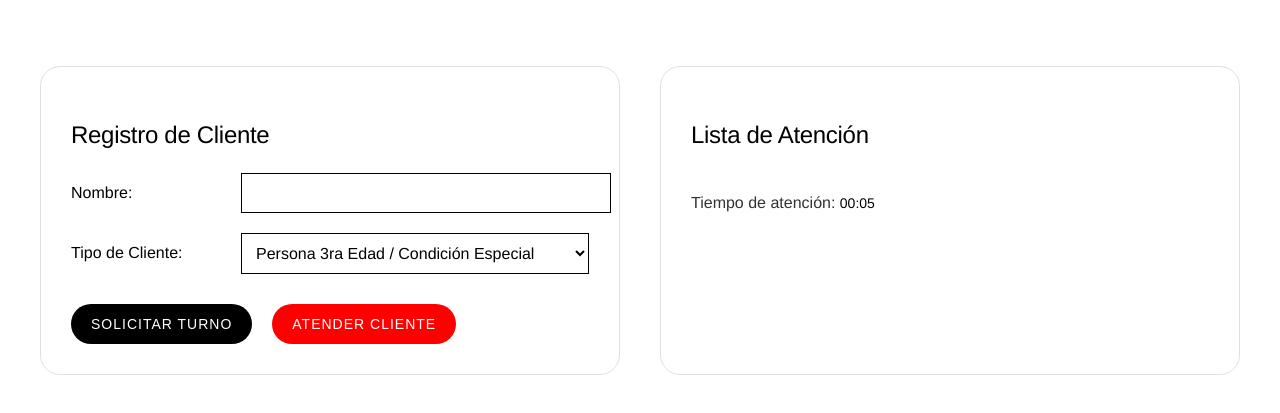
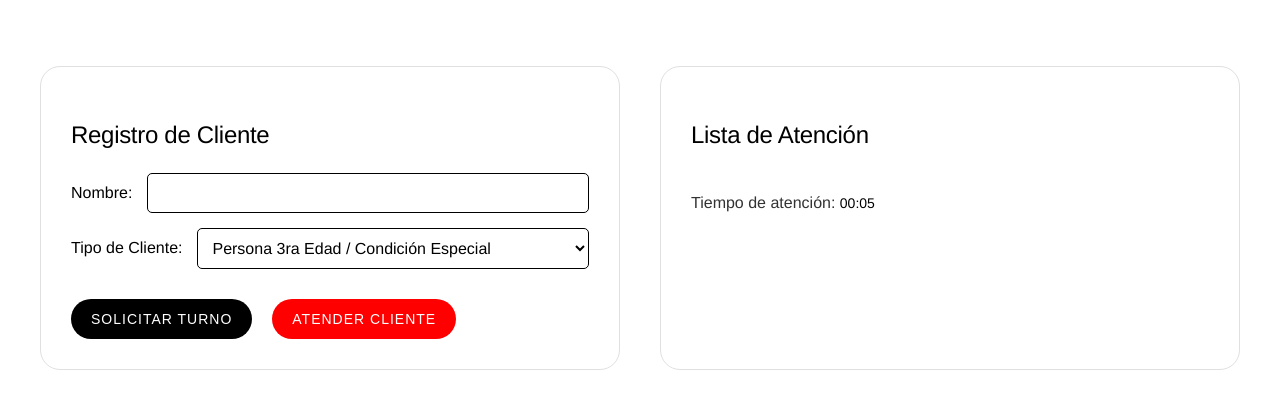
Before and after one commit to SantiagoPrada2005/citas-con-prioridad-colas-ordenadas, a plain HTML site: page index.html in a window 1280 px wide. Shown: the part 141-554 px from the top of the page. Drawn offline with Linux system fonts and the light colour scheme.

Commit message:
style(form): adjust form layout and spacing
- Reduce margins and gaps for more compact layout
- Change grid columns to auto/1fr for better label-input alignment
- Add border-radius and box-sizing for consistent styling
- Improve comments to explain CSS changes

```diff
--- a/styles.css
+++ b/styles.css
@@ -80,11 +80,11 @@ h2 {
 
      .formulario ul li {
          border-bottom: none;
-         margin: 20px 0;
+         margin: 15px 0; /* Ajuste de margen */
          padding: 0;
          display: grid;
-         grid-template-columns: 150px 1fr;
-         gap: 20px;
+         grid-template-columns: auto 1fr; /* Label toma su ancho natural, input el resto */
+         gap: 15px; /* Espacio entre label e input */
          align-items: center;
      }
 
@@ -92,15 +92,18 @@ h2 {
          text-align: left;
          font-weight: 400;
          color: #000000;
+         justify-self: start; /* Alinea la etiqueta al inicio de su celda de grid */
      }
 
      .formulario input, .formulario select {
-         width: 100%;
+         width: 100%; /* Asegura que ocupe el ancho disponible en su celda */
          padding: 10px;
          border: 1px solid #000000;
+         border-radius: 5px; /* Añadido para consistencia */
          font-size: 16px;
          background-color: #ffffff;
          font-family: 'Helvetica Neue', Arial, sans-serif;
+         box-sizing: border-box; /* Para incluir padding y borde en el ancho total */
      }
 
 
```
